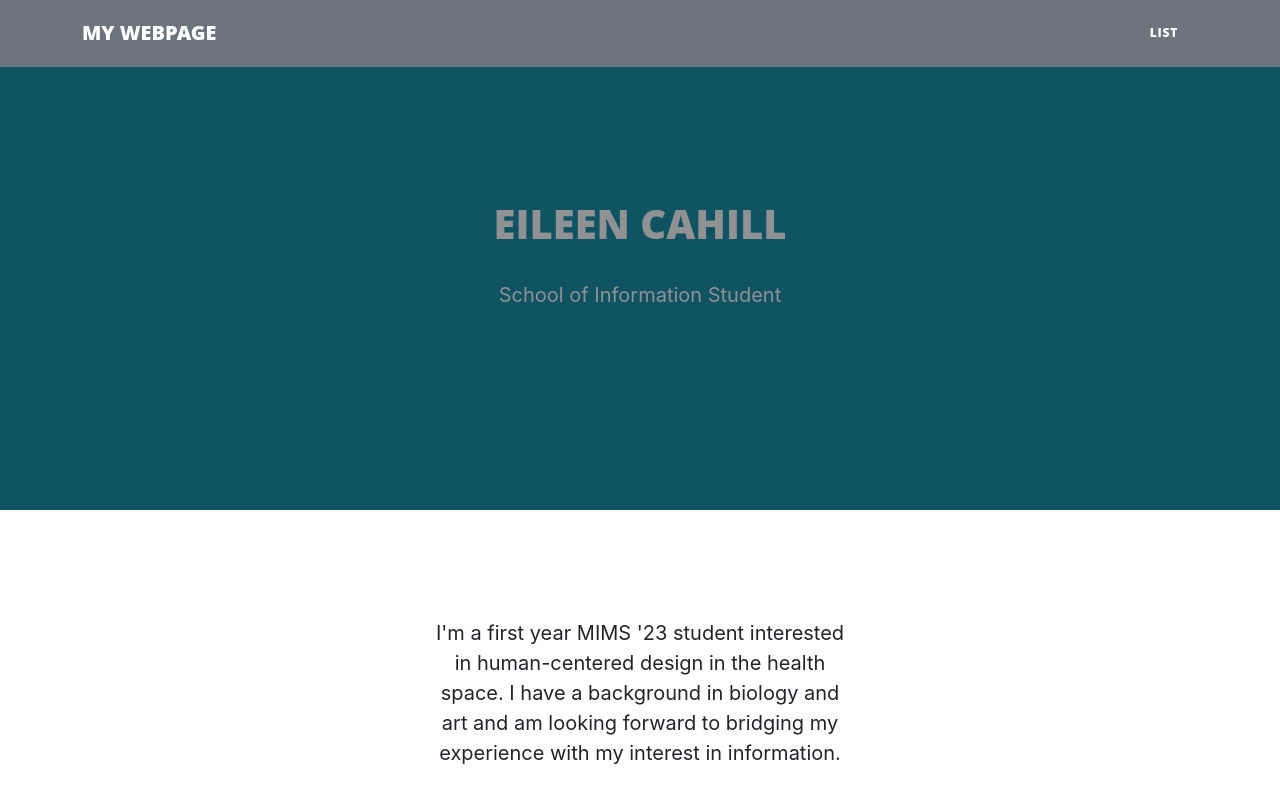
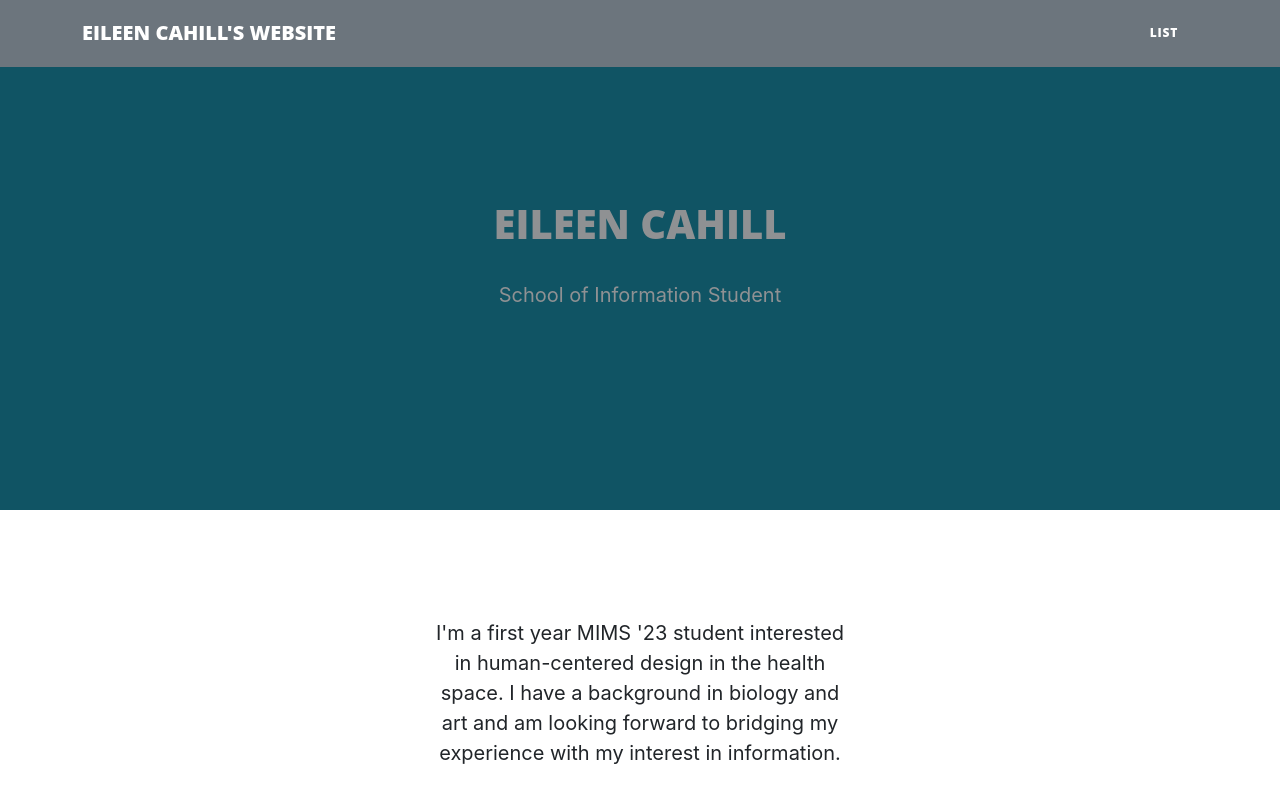
Before and after one commit to ecahill31/ecahill31.github.io, a plain HTML site: page index.html in a window 1280 px wide. Drawn offline with Linux system fonts and the light colour scheme.

Commit message:
updated index file

```diff
--- a/index.html
+++ b/index.html
@@ -3,7 +3,7 @@
     <header>
         <link rel="stylesheet" href="style3.css">
         <link rel="stylesheet" href="table_style.css">
-        <title>An Introduction</title>
+        <title>My Intro</title>
     </header>
     <body>
         <!---Navigation--->
@@ -11,7 +11,7 @@
         <nav class="navbar navbar-expand-lg bg-secondary text-uppercase fixed-top" id="mainNav">
             <div class="container">
                 <!--This code defines the "My Webpage" link in the top left corner of the navigation pane-->
-                <a class="navbar-brand" href="./index.html">My Webpage</a>
+                <a class="navbar-brand" href="./index.html">Eileen Cahill's Website</a>
                 <!--This code defines the "List" link in the top right corner of the navigation pane-->
                 <ul class="navbar-nav ms-auto">
                     <li class="nav-item mx-0 mx-lg-1"><a class="nav-link py-3 px-0 px-lg-3 rounded" href="./list.html">List</a></li>
```
